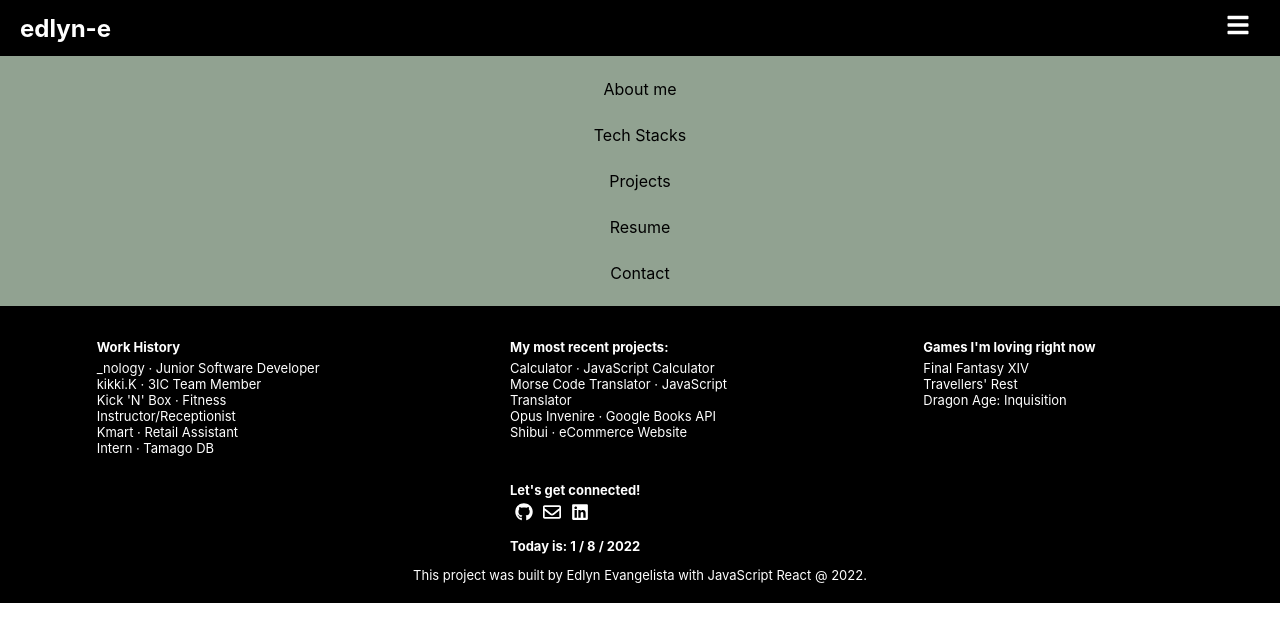
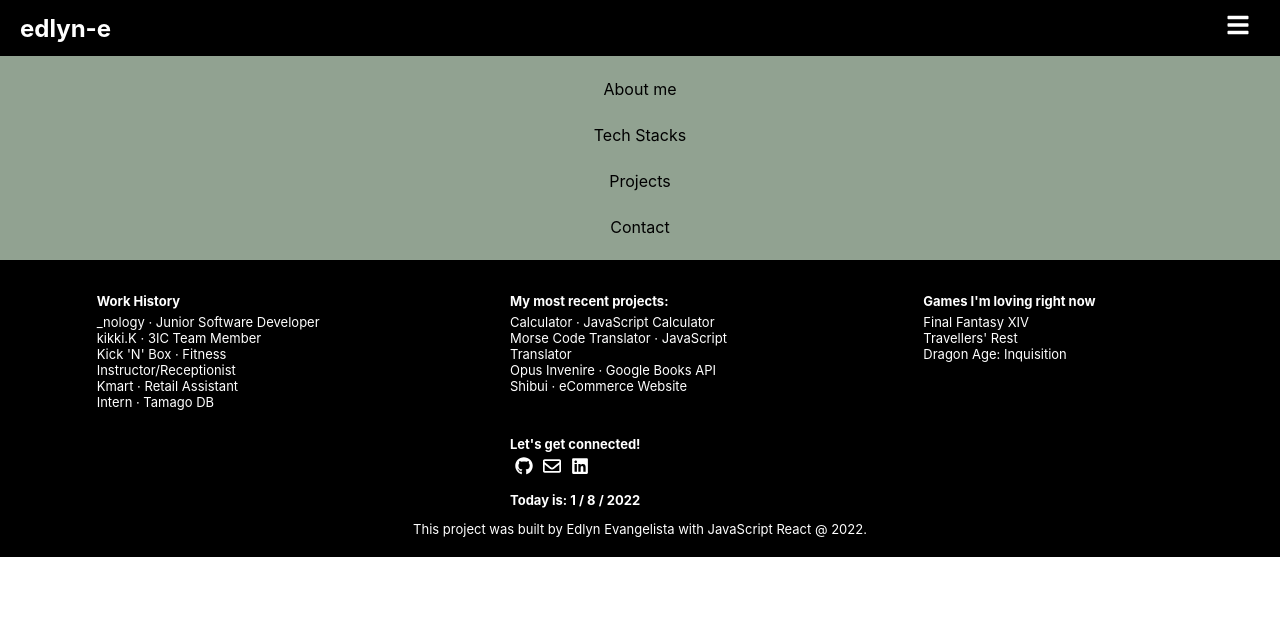
Before and after one commit to edlyn-e/librarium, a React (Create React App) app in the folder app/: page / in a window 1280 px wide. Both pictures are taken after a click on the element 1238 px from the left and 28 px from the top of the page. Shown: the top 642 px of the page. Built offline with nearby package versions, Linux system fonts and the light colour scheme.

Commit message:
removes resume tab as this needs work before deployment

```diff
--- a/app/src/containters/BurgerNav/BurgerNav.jsx
+++ b/app/src/containters/BurgerNav/BurgerNav.jsx
@@ -16,9 +16,9 @@ const BurgerNav = () => {
             <NavLink to="/projects" className={styles.BurgerNav__Links}>
                 Projects
             </NavLink>
-            <NavLink to="/resume" className={styles.BurgerNav__Links}>
+            {/* <NavLink to="/resume" className={styles.BurgerNav__Links}>
                 Resume
-            </NavLink>
+            </NavLink> */}
             <NavLink to="/contact-me" className={styles.BurgerNav__Links}>
                 Contact
             </NavLink>
```
